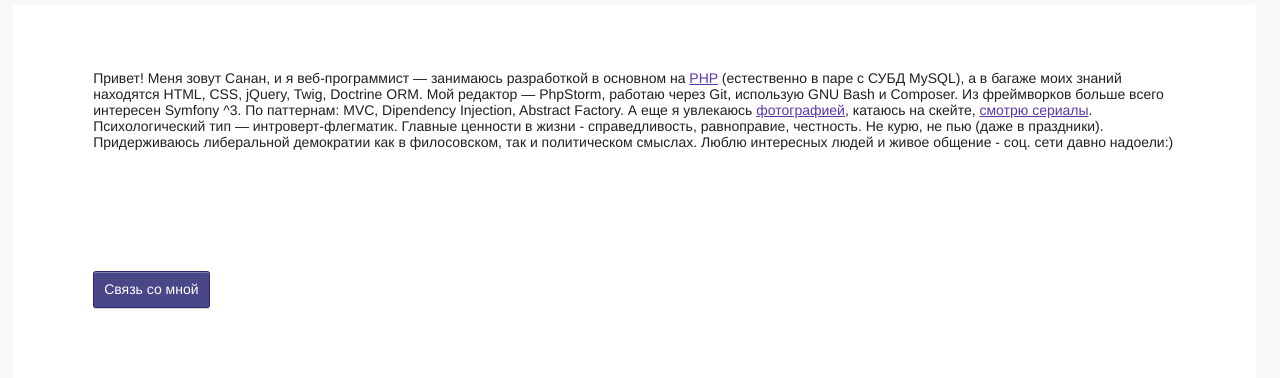
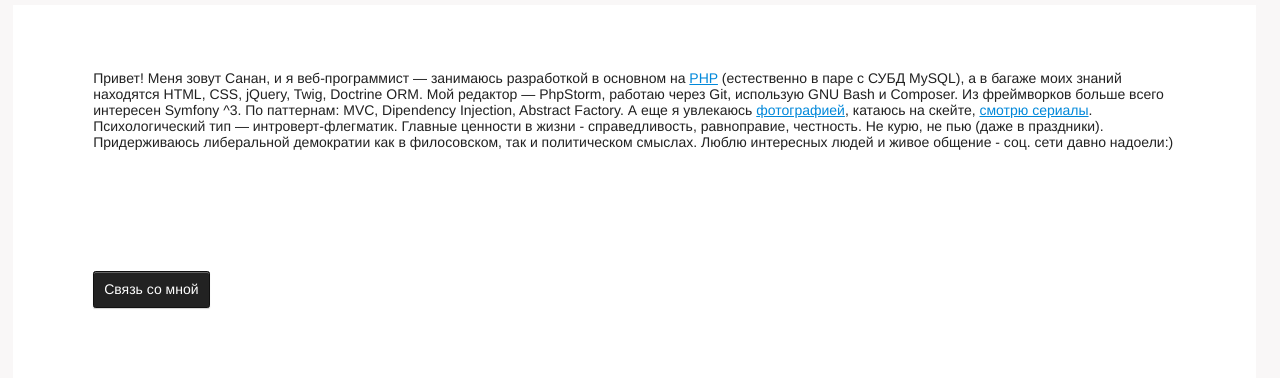
Before and after one commit to sbdevelopment/sananbozkurt.github.io, a PHP site: page / in a window 1280 px wide. Shown: the top 378 px of the page. Run offline with PHP 8.4, Linux system fonts and the light colour scheme; some libraries are stand-ins or nearby versions.

Commit message:
обновлены стили

```diff
--- a/content/css/index.css
+++ b/content/css/index.css
@@ -64,7 +64,7 @@ body{
     font-family:Tahoma, Sans !important;
 }
 a {
-    color: #5838a7;
+    color: #0088da;
 }
 
 div#write-me {
@@ -72,11 +72,11 @@ div#write-me {
     margin: 5%;
     line-height: 35px;
     padding: 0px 10px;
-    background: #4a4788;
+    background: #222;
     display: block;
     float: left;
     color: #fff;
-    border: 1px solid #2c286d;
+    border: 1px solid #101010;
     border-radius: 2.6px;
     cursor: pointer;
 }
```
